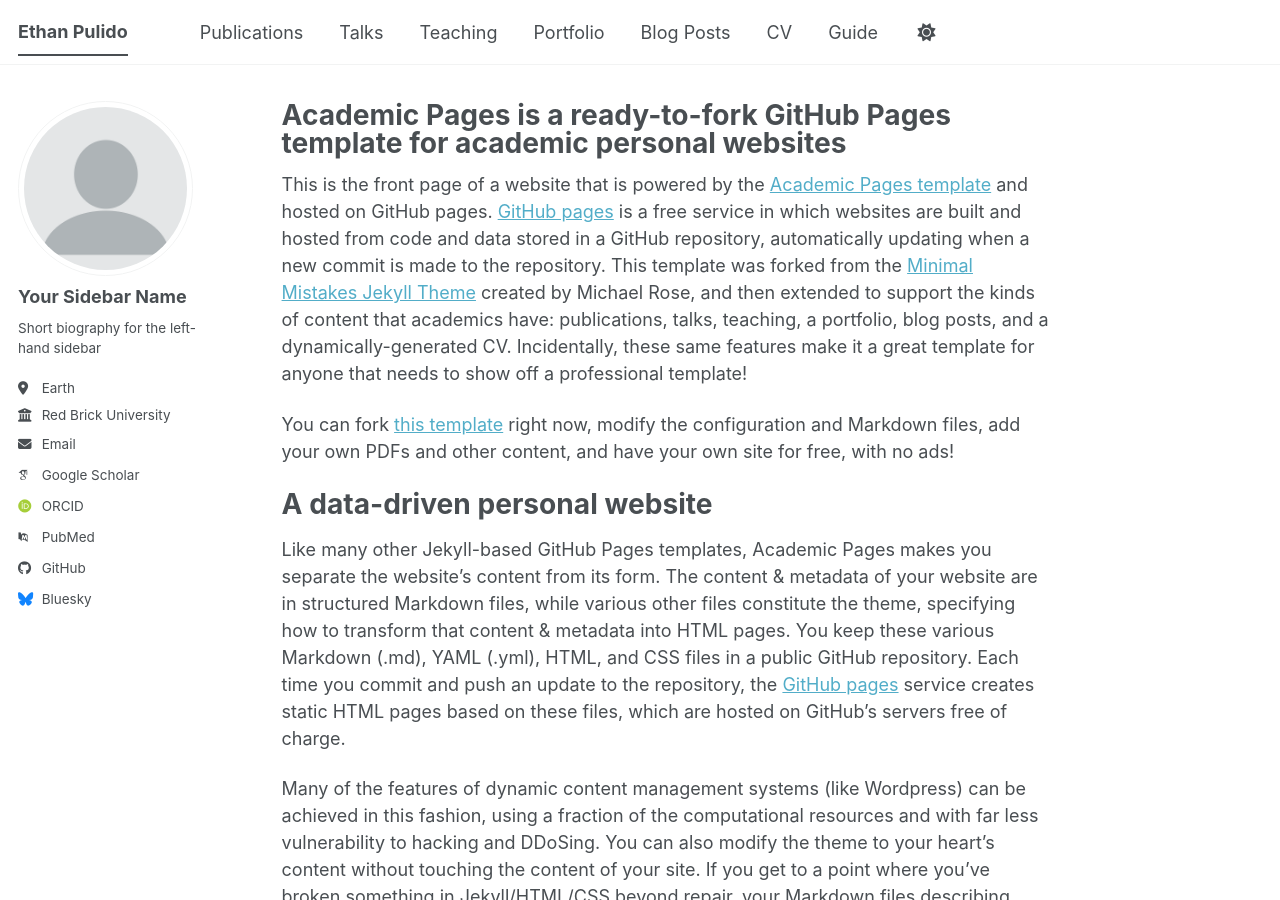
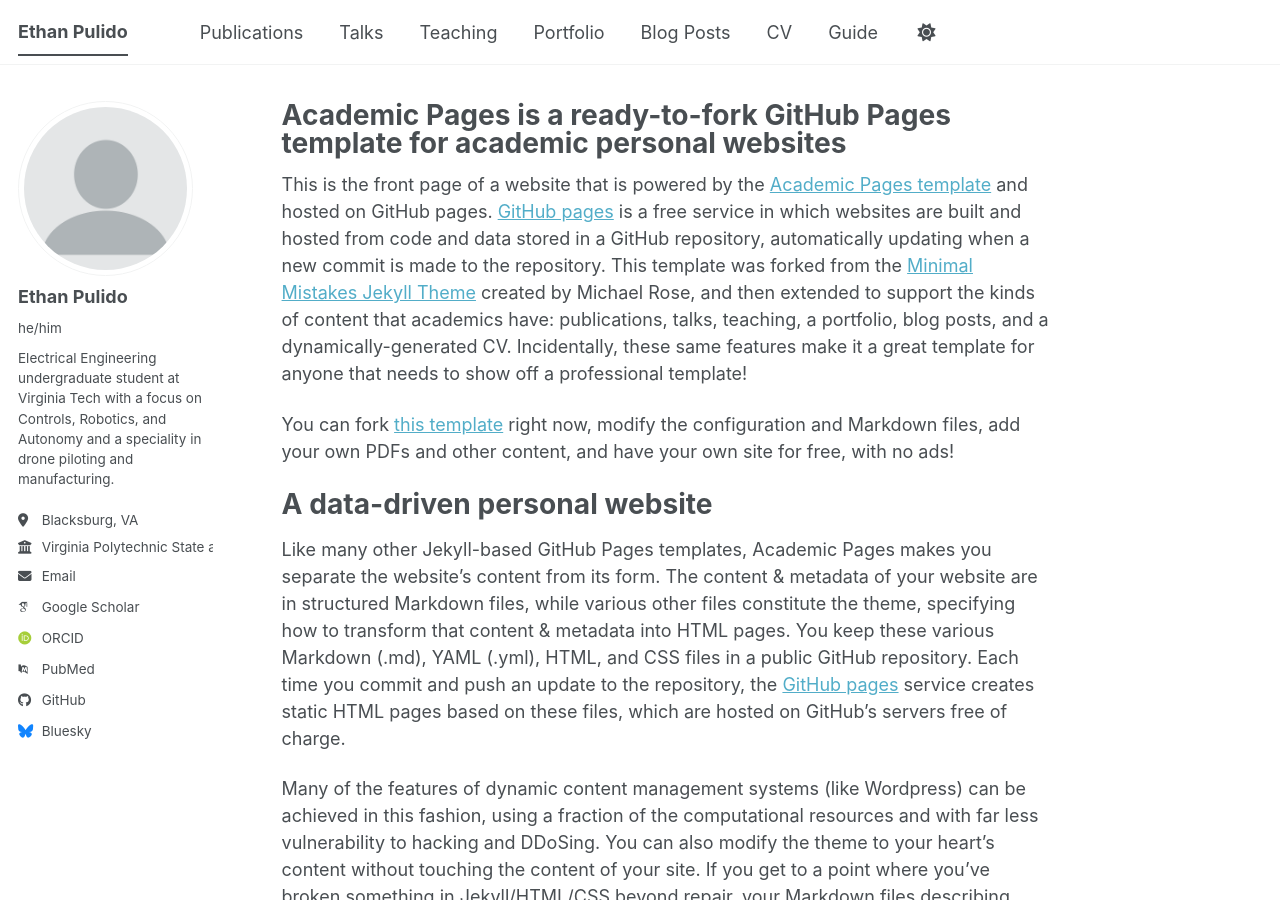
Before and after one commit to ethanp23/ethanp23.github.io, a Jekyll site: the page built from _pages/about.md, in a window 1280 px wide and 900 px high. Built offline with Jekyll 4.4.1, drawn with Linux system fonts in a browser that asks for light colours; some web fonts are replaced; a script bundle is joined from its source files by our own code; library files that are not in the unit come from our copies.

Commit message:
Basic Descriptions and contact information

```diff
--- a/_config.yml
+++ b/_config.yml
@@ -12,8 +12,8 @@
 title                    : "Ethan Pulido"
 title_separator          : "-"
 name                     : &name "Ethan Pulido"
-description              : &description "Your Name's academic portfolio"   # Update this with a general description of your site, this is the default if not overridden by a page
-url                      : https://academicpages.github.io # The base hostname & protocol for your site e.g. "https://[your GitHub username].github.io",
+description              : &description "Github of Ethan Pulido showcasing projects and assignments from undergraduate at Virginia Tech"   # Update this with a general description of your site, this is the default if not overridden by a page
+url                      : https://ethanp23.github.io # The base hostname & protocol for your site e.g. "https://[your GitHub username].github.io",
                                                            # or if you already have some other page hosted on Github then use "https://[your GitHub username].github.io/[Your Repo Name]"
 baseurl                  : "" # the subpath of your site, e.g. "/blog"
 repository               : "academicpages/academicpages.github.io"
@@ -24,13 +24,13 @@
 author:
   # Biographic information
   avatar           : "profile.png"
-  name             : "Your Sidebar Name"
-  pronouns         : # example: "she/her"
-  bio              : "Short biography for the left-hand sidebar"
-  location         : "Earth"
-  employer         : "Red Brick University"
+  name             : "Ethan Pulido"
+  pronouns         : "he/him" # example: "she/her"
+  bio              : "Electrical Engineering undergraduate student at Virginia Tech with a focus on Controls, Robotics, and Autonomy and a speciality in drone piloting and manufacturing."
+  location         : "Blacksburg, VA"
+  employer         : "Virginia Polytechnic State and University"
   uri              : # URL
-  email            : "none@example.org"
+  email            : "ethanp23@vt.edu"
 
   # Academic websites
   academia         : # URL
```
